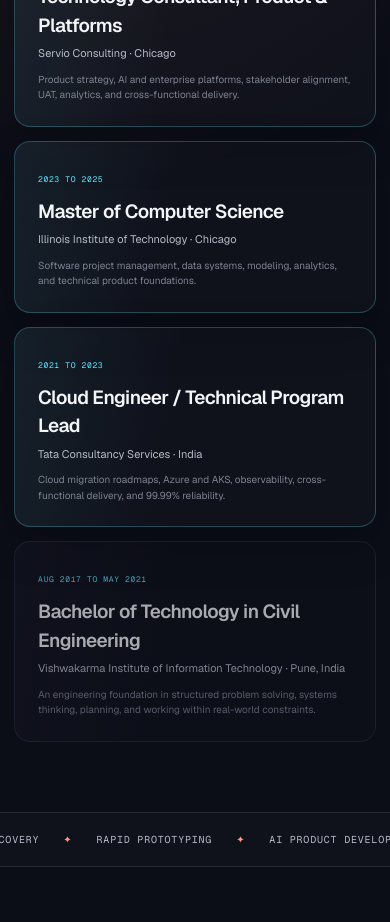
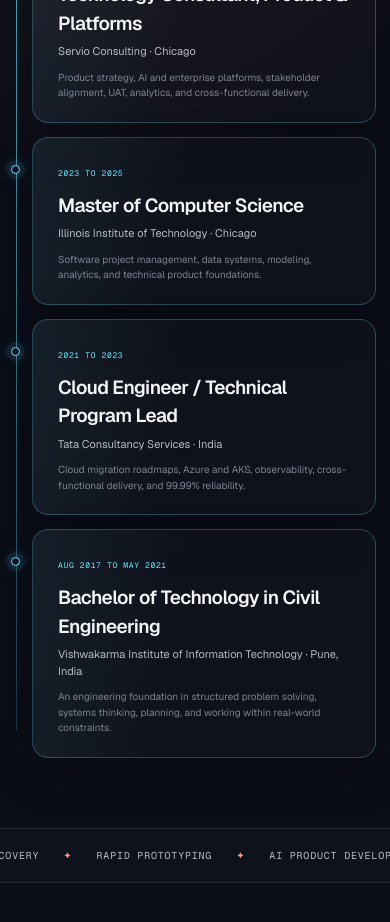
Before and after one commit to pratiksha0108/portfolio, a Next.js app: page / in a window 390 px wide. Shown: the part 10820-11742 px from the top of the page. Built offline with nearby package versions, Linux system fonts and the light colour scheme.

Commit message:
Unify experience timeline emphasis

```diff
--- a/app/styles/content-depth.css
+++ b/app/styles/content-depth.css
@@ -90,15 +90,33 @@
   font-size: 8px;
 }
 
-/* Experience timeline with scroll emphasis */
+/* One continuous top-to-bottom experience and education timeline */
 .experience-stack {
-  padding-top: 0;
+  position: relative;
+  padding: 0 0 0 22px;
   display: flex;
   flex-direction: column;
-  gap: 12px;
+  gap: 14px;
 }
 
-.experience-stack .experience-card {
+.experience-stack::before {
+  content: "";
+  position: absolute;
+  top: 28px;
+  bottom: 28px;
+  left: 3px;
+  width: 1px;
+  background: linear-gradient(
+    180deg,
+    rgba(99, 230, 255, 0.72),
+    rgba(99, 230, 255, 0.2)
+  );
+  box-shadow: 0 0 14px rgba(99, 230, 255, 0.18);
+}
+
+.experience-stack .experience-card,
+.experience-stack .experience-card.is-foundation {
+  position: relative;
   min-height: 0;
   padding: 23px 24px 23px 31px;
   border: 1px solid rgba(255, 255, 255, 0.06);
@@ -116,12 +134,24 @@
   transition-delay: var(--experience-delay, 0ms);
 }
 
-.experience-stack .experience-card::before {
-  top: 26px;
-  left: -4px;
+.experience-stack .experience-card::before,
+.experience-stack .experience-card.is-foundation::before {
+  content: "";
+  position: absolute;
+  top: 27px;
+  left: -26px;
+  width: 9px;
+  height: 9px;
+  border-radius: 50%;
+  background: var(--night-2);
+  border: 1px solid var(--cyan);
+  box-shadow:
+    0 0 0 5px rgba(99, 230, 255, 0.07),
+    0 0 15px rgba(99, 230, 255, 0.34);
 }
 
-.experience-stack .experience-card.is-visible {
+.experience-stack .experience-card.is-visible,
+.experience-stack .experience-card.is-foundation.is-visible {
   opacity: 1;
   transform: translateY(0) scale(1);
   border-color: rgba(99, 230, 255, 0.25);
@@ -131,46 +161,29 @@
   box-shadow: 0 18px 48px rgba(0, 0, 0, 0.16);
 }
 
-.experience-stack .experience-card.is-foundation {
-  opacity: 0;
-  border-color: rgba(255, 255, 255, 0.045);
-  border-left-color: rgba(185, 167, 255, 0.18);
-  background: rgba(255, 255, 255, 0.006);
-}
-
-.experience-stack .experience-card.is-foundation::before {
-  border-color: var(--lavender);
-  box-shadow: 0 0 10px rgba(185, 167, 255, 0.18);
-}
-
-.experience-stack .experience-card.is-foundation.is-visible {
-  opacity: 0.68;
-  border-color: rgba(185, 167, 255, 0.13);
+.experience-stack .experience-card:hover,
+.experience-stack .experience-card.is-foundation:hover {
+  border-color: rgba(99, 230, 255, 0.42);
   background:
-    linear-gradient(100deg, rgba(185, 167, 255, 0.035), transparent 48%),
-    rgba(255, 255, 255, 0.009);
-  box-shadow: none;
-}
-
-.experience-stack .experience-card.is-foundation:hover {
-  opacity: 0.88;
-  border-color: rgba(185, 167, 255, 0.28);
+    linear-gradient(100deg, rgba(99, 230, 255, 0.09), transparent 50%),
+    rgba(255, 255, 255, 0.027);
 }
 
 @media (max-width: 1100px) {
   .experience-stack {
-    display: grid;
-    grid-template-columns: repeat(2, 1fr);
+    display: flex;
+    flex-direction: column;
     gap: 14px;
   }
 
-  .experience-stack .experience-card {
-    padding: 23px;
-    border: 1px solid rgba(255, 255, 255, 0.07);
+  .experience-stack .experience-card,
+  .experience-stack .experience-card.is-foundation {
+    padding: 23px 24px 23px 31px;
   }
 
-  .experience-stack .experience-card::before {
-    display: none;
+  .experience-stack .experience-card::before,
+  .experience-stack .experience-card.is-foundation::before {
+    display: block;
   }
 }
 
@@ -196,6 +209,20 @@
   }
 
   .experience-stack {
-    grid-template-columns: 1fr;
+    padding-left: 18px;
+  }
+
+  .experience-stack::before {
+    left: 2px;
+  }
+
+  .experience-stack .experience-card,
+  .experience-stack .experience-card.is-foundation {
+    padding: 21px 20px 21px 25px;
+  }
+
+  .experience-stack .experience-card::before,
+  .experience-stack .experience-card.is-foundation::before {
+    left: -22px;
   }
 }
```
